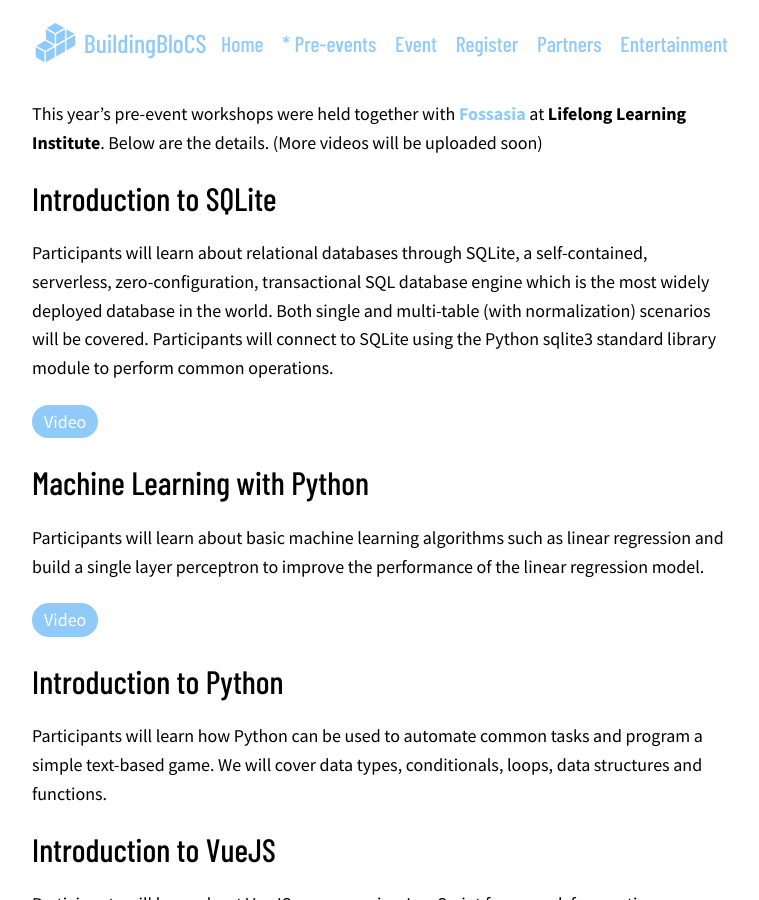
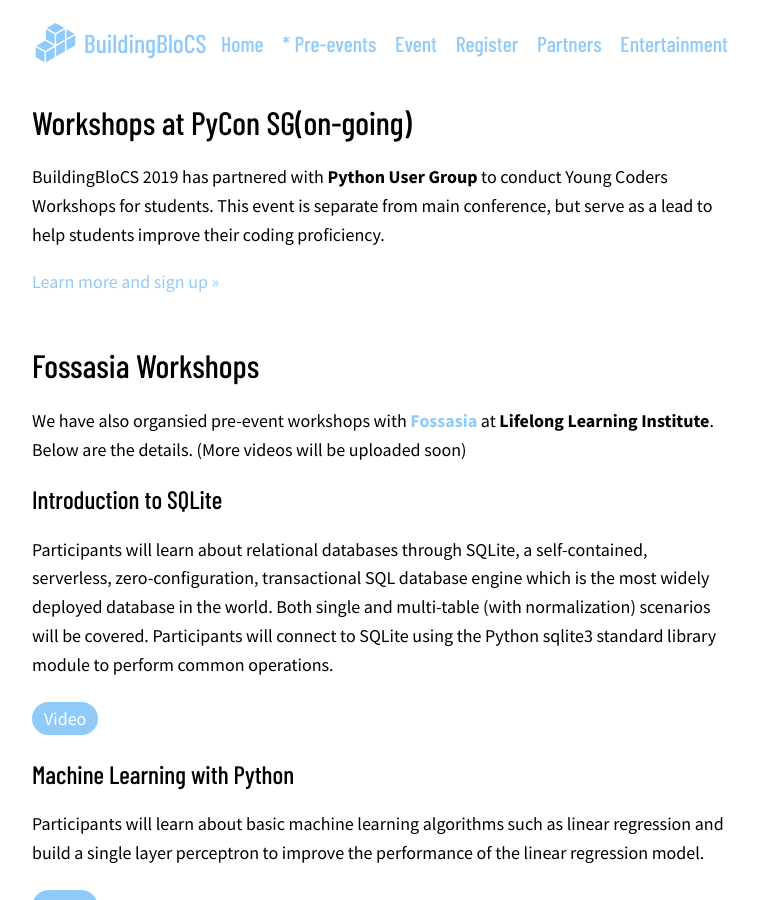
Before and after one commit to buildingblocs/2019, a Jekyll site: the page built from pre-event/workshop/index.md, in a window 1280 px wide and 900 px high. Shown: the whole window, without its empty margins (260-1019 px from the left). Built offline with Jekyll 4.4.1, drawn with Linux system fonts in a browser that asks for light colours; some web fonts are replaced.

Commit message:
Update navigation, pre-event
navigation : pre-event added overview
Pre-event: categories: ongoing/ past
pre-event link: added label

```diff
--- a/_includes/navigation.html
+++ b/_includes/navigation.html
@@ -14,7 +14,8 @@
             <li class="link dropdown"><a href="{{ site.baseurl }}/pre-event">* Pre-events</a>
                 <i class="fa fa-caret-down"></i>
                 <div class="dropdown-content">
-                    <a href="{{ site.baseurl }}/pre-event/workshop">Workshop</a>
+                    <a href="{{ site.baseurl }}/pre-event">Overview</a>
+                    <a href="{{ site.baseurl }}/pre-event/workshop">Workshops</a>
                     <a href="{{ site.baseurl }}/pre-event/bbq">BBQ Event</a>
                     <a href="{{ site.baseurl }}/pre-event/luckydraw">Lucky Draw</a>
                     <!--<a href="#">MORE EVENTS</a>-->
--- a/pre-event/workshop/index.md
+++ b/pre-event/workshop/index.md
@@ -49,31 +49,42 @@
 *Q&A Date:* 27 May (Sunday), 2pm-5pm
 If the demand is high, we will also open up a final consultation session to answer any questions you have for the actual competiton on 1 June!
 -->
-This year's pre-event workshops were held together with **[Fossasia](https://2019.fossasia.org/)** at **Lifelong Learning Institute**. Below are the details. (More videos will be uploaded soon)
 
-## Introduction to SQLite
+## Workshops at PyCon SG(on-going)
+
+BuildingBloCS 2019 has partnered with **Python User Group** to conduct Young Coders Workshops for students. This event is separate from main conference, but serve as a lead to help students improve their coding proficiency.
+
+[Learn more and sign up &raquo;](https://pycon.sg/young-coders)
+<br id="Fossasia">
+<br>
+
+## Fossasia Workshops
+We have also organsied pre-event workshops with **[Fossasia](https://2019.fossasia.org/)** at **Lifelong Learning Institute**. Below are the details. (More videos will be uploaded soon)
+
+
+### Introduction to SQLite
 
 Participants will learn about relational databases through SQLite, a self-contained, serverless, zero-configuration, transactional SQL database engine which is the most widely deployed database in the world. Both single and multi-table (with normalization) scenarios will be covered. Participants will connect to SQLite using the Python sqlite3 standard library module to perform common operations.
 
 <a class="btn" href="https://youtu.be/mWeal6bP0P8">Video</a>
 
 
-## Machine Learning with Python
+### Machine Learning with Python
 
 Participants will learn about basic machine learning algorithms such as linear regression and build a single layer perceptron to improve the performance of the linear regression model.
 
 <a class="btn" href="https://youtu.be/7H7mvU1JLOU">Video</a>
 
-## Introduction to Python
+### Introduction to Python
 
 Participants will learn how Python can be used to automate common tasks and program a simple text-based game. We will cover data types, conditionals, loops, data structures and functions.
 
 
-## Introduction to VueJS
+### Introduction to VueJS
 
 Participants will learn about VueJS, a progressive JavaScript framework for creating user interfaces. They will build a simpe SPA (Single Page Application) by applying VueJS's core concepts.
 
 
-## Introduction to MongoDB
+### Introduction to MongoDB
 
 Participants will learn about MongoDB, a cross platform document-oriented NoSQL database system. They will connect to MongoDB using the PyMongo API to perform common operations.
```
Also changed, not shown: pre-event/index.md (+11 -10 lines), 12 other files.
